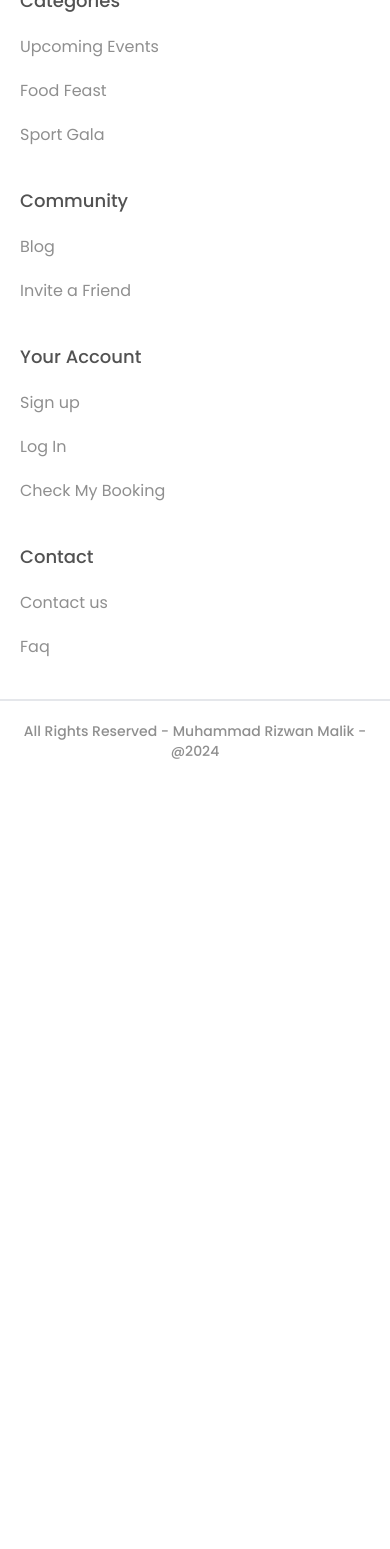
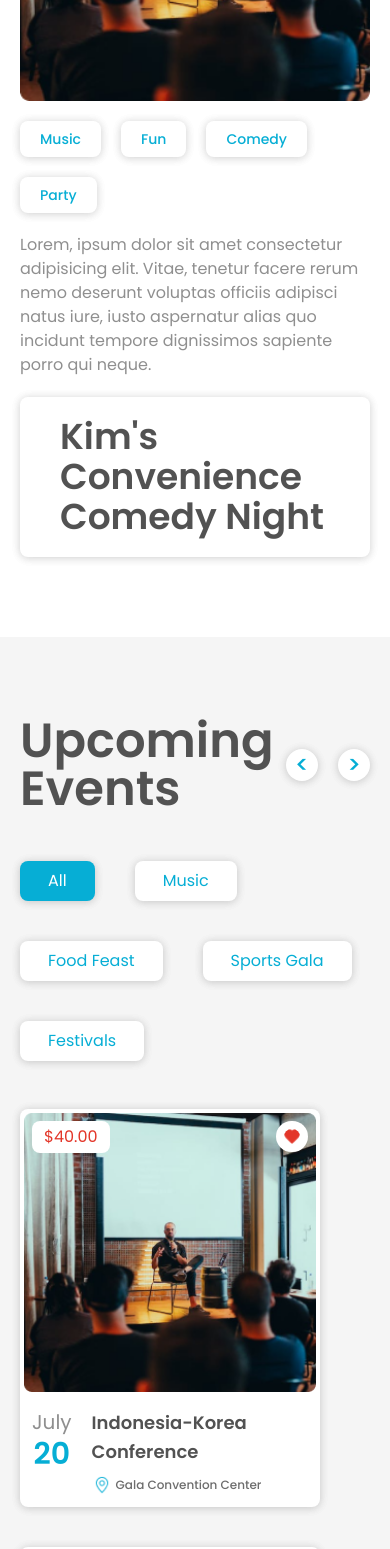
Before and after one commit to malikrizwan177/Event-app, a React (Vite) app: page /event-detail/1111 in a window 390 px wide. Shown: the part 340-1889 px from the top of the page. Before the commit the page ends 1121 px from the top, so only its background shows below. Built offline with nearby package versions, Linux system fonts and the light colour scheme.

Commit message:
event page almost completed

```diff
--- a/src/App.tsx
+++ b/src/App.tsx
@@ -5,12 +5,14 @@ import { lazy, Suspense } from "react"
 import Loader from "./components/Loader"
 import { ToastContainer } from "react-toastify"
 import 'react-toastify/dist/ReactToastify.css';
+import ScrollToTop from "./components/ScrollToTop"
 const Home = lazy(() => import("./pages/Home"))
 const About = lazy(() => import("./pages/About"))
 const Events = lazy(() => import("./pages/Events"))
 const Blog = lazy(() => import("./pages/Blog"))
 const Login = lazy(() => import("./pages/Login"))
 const CreateEvent = lazy(() => import("./pages/CreateEvent"))
+const EventDetail = lazy(() => import("./pages/EventDetail"))
 
 const App: React.FC = () => {
   return (
@@ -19,12 +21,13 @@ const App: React.FC = () => {
       <Navbar/>
       <Suspense fallback={<Loader/>}>
         <Routes>
-          <Route path="/" element={<Home/>}/>
-          <Route path="/about" element={<About/>}/>
-          <Route path="/events" element={<Events/>}/>
-          <Route path="/blog" element={<Blog/>}/>
-          <Route path="/Login" element={<Login/>}/>
-          <Route path="/create-event" element={<CreateEvent/>}/>
+          <Route path="/" element={<><ScrollToTop/><Home/></>}/>
+          <Route path="/about" element={<><ScrollToTop/><About/></>}/>
+          <Route path="/events" element={<><ScrollToTop/><Events/></>}/>
+          <Route path="/blog" element={<><ScrollToTop/><Blog/></>}/>
+          <Route path="/Login" element={<><ScrollToTop/><Login/></>}/>
+          <Route path="/create-event" element={<><ScrollToTop/><CreateEvent/></>}/>
+          <Route path="/event-detail/:eventId" element={<><ScrollToTop/><EventDetail/></>}/>
         </Routes>
       </Suspense>
       <Footer/>
--- a/src/components/EventFilter.tsx
+++ b/src/components/EventFilter.tsx
@@ -2,10 +2,10 @@ import { useState } from "react";
 import CustomButton from "./CustomButton";
 import { currentFilter, filterData } from "..";
 import { assets } from "../assets";
+import { Link } from "react-router-dom";
 
 const EventFilter: React.FC = () => {
-
-    const [current, setCurrent] = useState<String>('All')
+  const [current, setCurrent] = useState<String>("All");
 
   return (
     <section className="px-5 sm:px-[5vw] md:px-[7vw] lg:px-[9vw] py-20 bg-[#F5F5F5]">
@@ -20,35 +20,75 @@ const EventFilter: React.FC = () => {
           </div>
         </div>
         <div className="flex flex-row justify-start flex-wrap gap-10 mt-12">
-          {currentFilter.map((item,index) => (
-            <CustomButton key={index} text={item.text} bg_color={current === item.text ? item.bg_color : 'bg-white'} text_color={current === item.text ? item.text_color : 'text-primary'} hover_bg_color={item.hover_bg_color} hover_text_color={`text-white`} other_classes={`shadow-custom-sd`} onclick_func={() => setCurrent(item.text)}/>
+          {currentFilter.map((item, index) => (
+            <CustomButton
+              key={index}
+              text={item.text}
+              bg_color={current === item.text ? item.bg_color : "bg-white"}
+              text_color={
+                current === item.text ? item.text_color : "text-primary"
+              }
+              hover_bg_color={item.hover_bg_color}
+              hover_text_color={`text-white`}
+              other_classes={`shadow-custom-sd`}
+              onclick_func={() => setCurrent(item.text)}
+            />
           ))}
         </div>
-        <div className="flex flex-row flex-wrap xl:flex-nowrap gap-10 overflow-hidden py-12 rounded-md">
-          {filterData.filter(item => item.data_type === current).map((item) => (
+        <div className="flex flex-row flex-wrap xl:flex-nowrap gap-10 py-12 rounded-md">
+          {filterData
+            .filter((item) => item.data_type === current)
+            .map((item) =>
               item.data.map((item, index) => (
-              <div key={index} className="flex flex-col gap-x-5 p-1 shadow-custom-sd rounded-lg max-w-[300px] bg-white relative">
-                <img src={item.img} alt="image" loading="lazy" className="w-auto"/>
+                <Link
+                  to={`/event-detail/${item.id}`}
+                  key={index}
+                  className="flex flex-col gap-x-5 p-1 shadow-custom-sd rounded-lg max-w-[300px] bg-white relative hover:scale-105 duration-300"
+                >
+                  <img
+                    src={item.img}
+                    alt="image"
+                    loading="lazy"
+                    className="w-auto"
+                  />
                   <div>
-                  <p className="py-1 px-3 text-[#E33629] bg-white rounded-lg absolute left-3 top-3">${item.price}</p>
-                  <img src={assets.heart_red} alt="heart_red" loading="lazy"  className="p-2 w-8 rounded-full absolute right-3 top-3 bg-white cursor-pointer"/>
+                    <p className="py-1 px-3 text-[#E33629] bg-white rounded-lg absolute left-3 top-3">
+                      ${item.price}
+                    </p>
+                    <img
+                      src={assets.heart_red}
+                      alt="heart_red"
+                      loading="lazy"
+                      className="p-2 w-8 rounded-full absolute right-3 top-3 bg-white cursor-pointer"
+                    />
                   </div>
                   <div className="flex gap-5 px-2 pt-4 pb-2">
                     <div className="text-center">
                       <p className="text-xl text-[#8f8f8f]">{item.month}</p>
-                    <p className="text-3xl text-primary font-semibold">{item.date}</p>
+                      <p className="text-3xl text-primary font-semibold">
+                        {item.date}
+                      </p>
                     </div>
                     <div>
-                    <p className="text-lg text-[#525252] font-semibold leading-relaxed">{item.description}</p>
+                      <p className="text-lg text-[#525252] font-semibold leading-relaxed">
+                        {item.description}
+                      </p>
                       <div className="flex gap-1 mt-2 items-center">
-                      <img src={assets.location_icon} alt="location" loading="lazy" className="w-5 h-5"/>
-                      <p className="text-xs text-[#6d6d6d] font-medium">{item.location}</p>
+                        <img
+                          src={assets.location_icon}
+                          alt="location"
+                          loading="lazy"
+                          className="w-5 h-5"
+                        />
+                        <p className="text-xs text-[#6d6d6d] font-medium">
+                          {item.location}
+                        </p>
                       </div>
                     </div>
                   </div>
-              </div>
+                </Link>
               ))
-          ))}
+            )}
         </div>
       </div>
     </section>
--- /dev/null
+++ b/src/components/ScrollToTop.tsx
@@ -0,0 +1,12 @@
+import { useEffect } from "react";
+import { useLocation } from "react-router-dom";
+
+export default function ScrollToTop(): null {
+  const { pathname } = useLocation();
+
+  useEffect(() => {
+    window.scrollTo(0, 0);
+  }, [pathname]);
+
+  return null;
+}
--- /dev/null
+++ b/src/pages/EventDetail.tsx
@@ -0,0 +1,42 @@
+import { useParams } from "react-router-dom";
+import EventFilter from "../components/EventFilter";
+import Subscribe from "../components/Subscribe";
+import { useEffect, useState } from "react";
+import { filterData } from "..";
+
+type Props = {};
+
+const EventDetail: React.FC = (props: Props) => {
+  const { eventId } = useParams();
+  const [targetEvent, setTargetEvent] = useState<[]>([]);
+
+  return (
+    <section className="">
+      {filterData.map((item) =>
+        item.data
+          .filter((item) => item.id === eventId)
+          .map((item, index) => (
+            <div key={index} className="flex flex-col md:flex-row gap-5 px-5 sm:px-[5vw] md:px-[7vw] lg:px-[9vw] pt-10 md:pt-14 pb-20 md:pb-32">
+              <div className="max-w-[715px] flex flex-col gap-5">
+                <img src={item.img} alt="image" className="rounded-lg w-full max-w-[715px] max-h-[470px]"/>
+                <div className="flex flex-wrap gap-5 items-center">
+                    <p className="rounded-lg shadow-custom-sd py-2 px-5 font-medium text-sm text-primary hover:bg-cyan-50 cursor-pointer">Music</p>
+                    <p className="rounded-lg shadow-custom-sd py-2 px-5 font-medium text-sm text-primary hover:bg-cyan-50 cursor-pointer">Fun</p>
+                    <p className="rounded-lg shadow-custom-sd py-2 px-5 font-medium text-sm text-primary hover:bg-cyan-50 cursor-pointer">Comedy</p>
+                    <p className="rounded-lg shadow-custom-sd py-2 px-5 font-medium text-sm text-primary hover:bg-cyan-50 cursor-pointer">Party</p>
+                </div>
+                <p className="text-[#8f8f8f] text-base">Lorem, ipsum dolor sit amet consectetur adipisicing elit. Vitae, tenetur facere rerum nemo deserunt voluptas officiis adipisci natus iure, iusto aspernatur alias quo incidunt tempore dignissimos sapiente porro qui neque.</p>
+              </div>
+              <div className="shadow-custom-sd rounded-lg py-5 px-10">
+                <h1 className="font-semibold text-4xl text-[#525252]">Kim's Convenience Comedy Night</h1>
+              </div>
+            </div>
+          ))
+      )}
+      <EventFilter />
+      <Subscribe />
+    </section>
+  );
+};
+
+export default EventDetail;
```
Also changed, not shown: src/index.ts (+21 -0 lines). Lines whose indentation alone changed are shown as unchanged.
